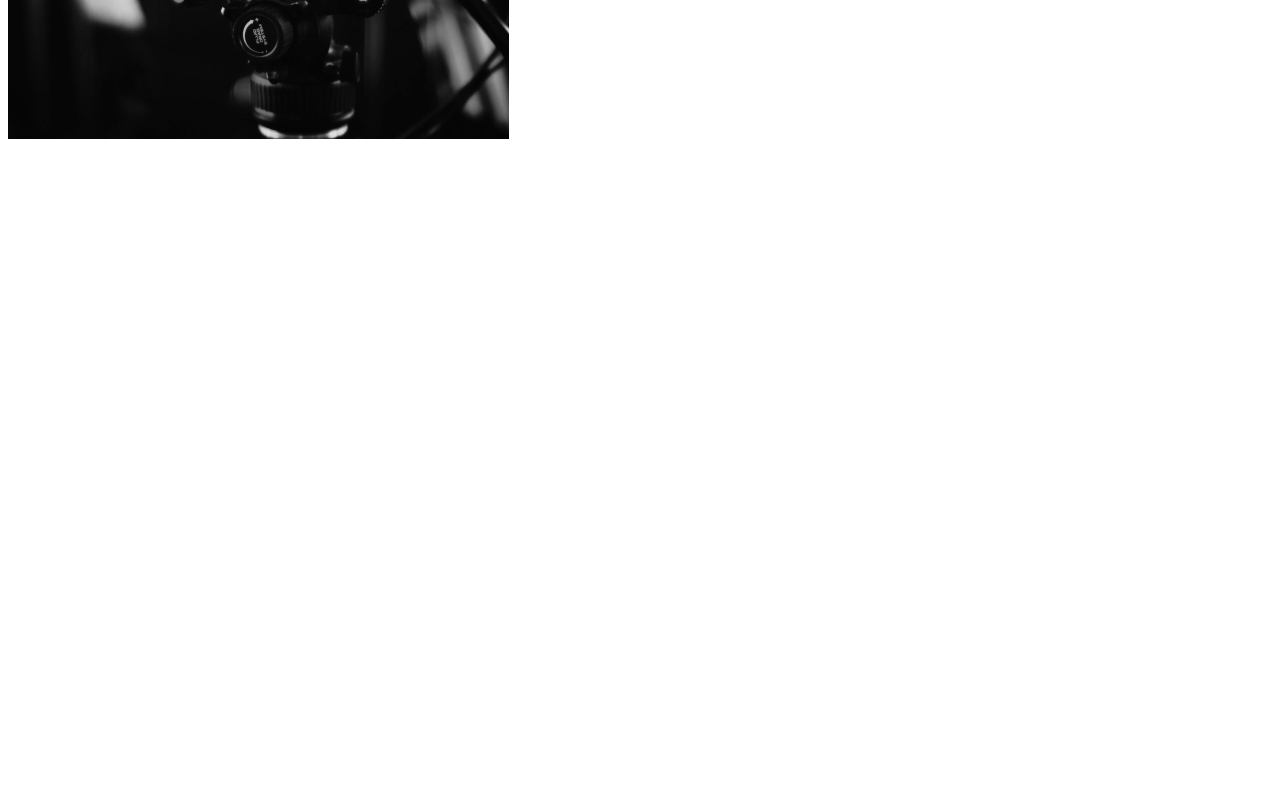
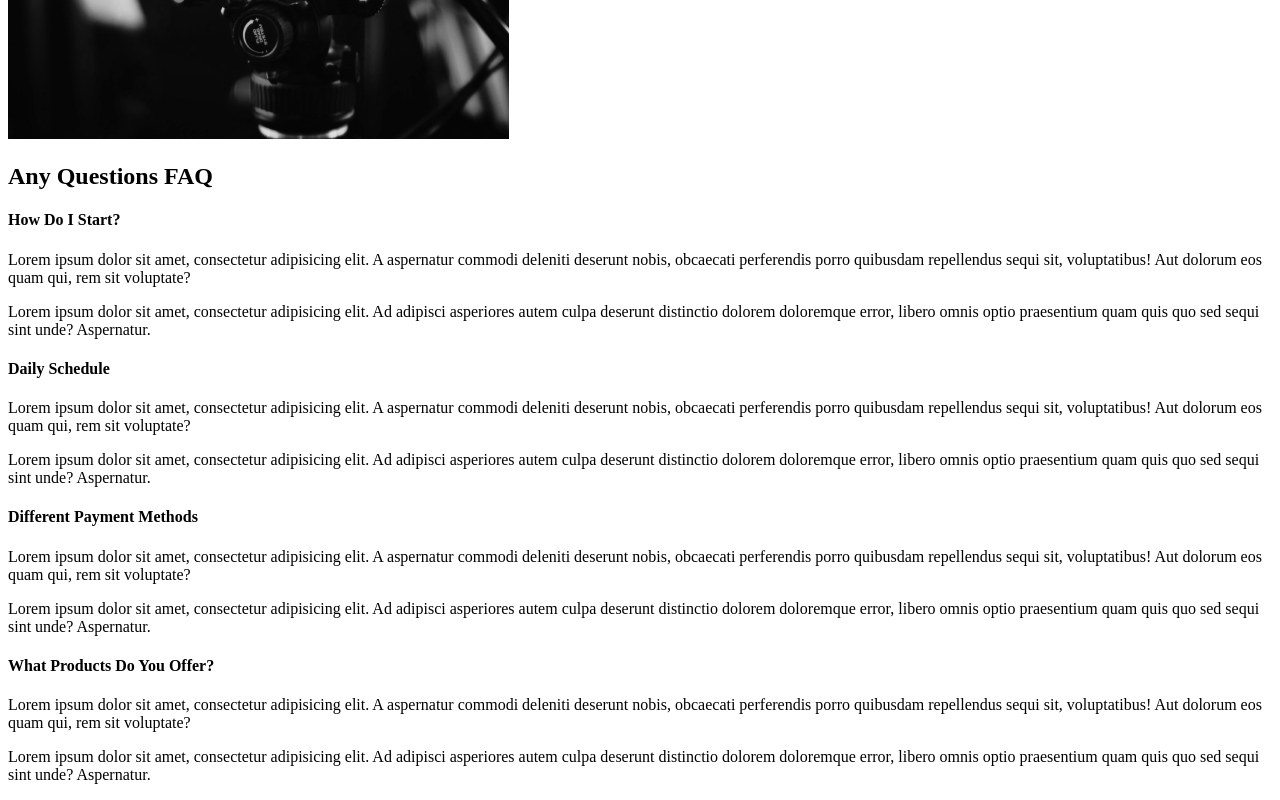
Before and after one commit to SrTrace/Capture, a React (Create React App) app: page / in a window 1280 px wide. Shown: the part 2243-3043 px from the top of the page. Before the commit the page ends 2394 px from the top, so only its background shows below. Built offline with nearby package versions, Linux system fonts and the light colour scheme.

Commit message:
4. Faq Section

```diff
--- /dev/null
+++ b/src/components/faqSection.js
@@ -0,0 +1,66 @@
+import React from 'react';
+
+const FaqSection = () => {
+    return (
+        <div className="faq">
+            <h2>
+                Any Questions <span>FAQ</span>
+            </h2>
+            <div className="question">
+                <div className="answer">
+                    <h4>How Do I Start?</h4>
+                    <p>Lorem ipsum dolor sit amet, consectetur adipisicing elit. A aspernatur commodi deleniti deserunt
+                        nobis, obcaecati perferendis porro quibusdam repellendus sequi sit, voluptatibus! Aut dolorum
+                        eos
+                        quam qui, rem sit voluptate?</p>
+                    <p>Lorem ipsum dolor sit amet, consectetur adipisicing elit. Ad adipisci asperiores autem culpa
+                        deserunt
+                        distinctio dolorem doloremque error, libero omnis optio praesentium quam quis quo sed sequi sint
+                        unde? Aspernatur.</p>
+                </div>
+            </div>
+            <div className="question">
+                <div className="answer">
+                    <h4>Daily Schedule</h4>
+                    <p>Lorem ipsum dolor sit amet, consectetur adipisicing elit. A aspernatur commodi deleniti deserunt
+                        nobis, obcaecati perferendis porro quibusdam repellendus sequi sit, voluptatibus! Aut dolorum
+                        eos
+                        quam qui, rem sit voluptate?</p>
+                    <p>Lorem ipsum dolor sit amet, consectetur adipisicing elit. Ad adipisci asperiores autem culpa
+                        deserunt
+                        distinctio dolorem doloremque error, libero omnis optio praesentium quam quis quo sed sequi sint
+                        unde? Aspernatur.</p>
+                </div>
+            </div>
+            <div className="question">
+                <div className="answer">
+                    <h4>Different Payment Methods</h4>
+                    <p>Lorem ipsum dolor sit amet, consectetur adipisicing elit. A aspernatur commodi deleniti deserunt
+                        nobis, obcaecati perferendis porro quibusdam repellendus sequi sit, voluptatibus! Aut dolorum
+                        eos
+                        quam qui, rem sit voluptate?</p>
+                    <p>Lorem ipsum dolor sit amet, consectetur adipisicing elit. Ad adipisci asperiores autem culpa
+                        deserunt
+                        distinctio dolorem doloremque error, libero omnis optio praesentium quam quis quo sed sequi sint
+                        unde? Aspernatur.</p>
+                </div>
+            </div>
+            <div className="question">
+                <div className="answer">
+                    <h4>What Products Do You Offer?</h4>
+                    <p>Lorem ipsum dolor sit amet, consectetur adipisicing elit. A aspernatur commodi deleniti deserunt
+                        nobis, obcaecati perferendis porro quibusdam repellendus sequi sit, voluptatibus! Aut dolorum
+                        eos
+                        quam qui, rem sit voluptate?</p>
+                    <p>Lorem ipsum dolor sit amet, consectetur adipisicing elit. Ad adipisci asperiores autem culpa
+                        deserunt
+                        distinctio dolorem doloremque error, libero omnis optio praesentium quam quis quo sed sequi sint
+                        unde? Aspernatur.</p>
+                </div>
+            </div>
+
+        </div>
+    );
+};
+
+export default FaqSection;
--- a/src/pages/aboutUs.js
+++ b/src/pages/aboutUs.js
@@ -2,12 +2,14 @@ import React from 'react';
 //Page Components
 import AboutSection from "../components/aboutSection";
 import ServicesSection from "../components/servicesSection";
+import FaqSection from "../components/faqSection";
 
 const AboutUs = () => {
     return (
     <>
         <AboutSection/>
         <ServicesSection/>
+        <FaqSection/>
     </>
         );
 }
```
